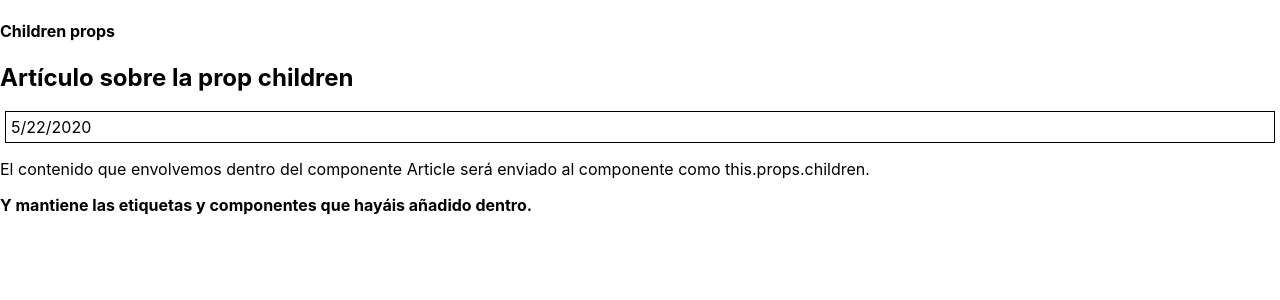
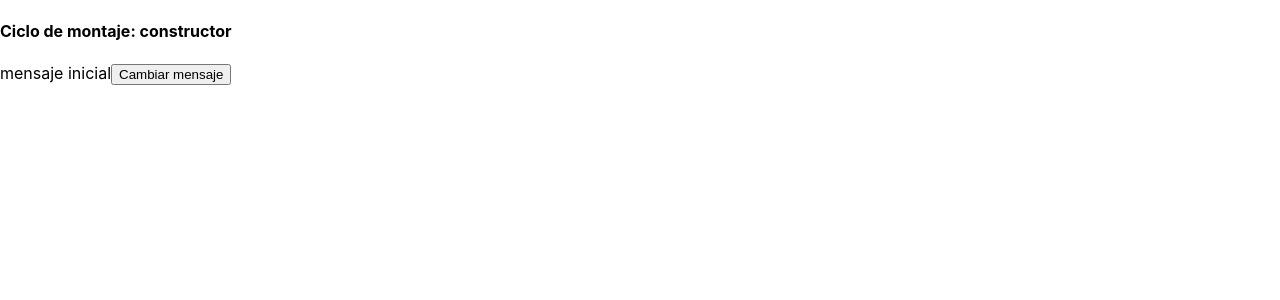
Before and after one commit to jgmenendez/udemy-curso, a React (Create React App) app: page / in a window 1280 px wide. Shown: the top 300 px of the page. Built offline with nearby package versions, Linux system fonts and the light colour scheme.

Commit message:
Ciclo de vida de componentes

```diff
--- a/src/App.js
+++ b/src/App.js
@@ -1,47 +1,33 @@
 import React, { Component } from "react";
-import PropTypes from 'prop-types';
 
-class Box extends Component {
-  render() {
-    return (
-      <div style={{ border: '1px solid #000', margin: 5, padding: 5 }}>
-        { this.props.children }
-      </div>
-    );
+class App extends Component {
+  // constructor por defecto
+  // constructor(...args) {
+  //   super(...args);
+  // }
+
+  constructor(props) {
+    console.log('constructor');
+    super(props); // Este método llama al constructor de Component
+
+    // inicializamos el state de nuestro componente
+    this.state = { mensajeInicial: 'mensaje inicial' };
+
+    // bindemaos el contexto al método
+    // this.handleClick = this.handleClick.bind(this);
   }
-}
 
-class Article extends Component {
-  static propTypes = {
-    author: PropTypes.string.isRequired
+  handleClick = () => {
+    this.setState({ mensajeInicial: 'mensaje cambiado' });
   }
 
   render() {
-    const { author, children, date, title } = this.props;
-
-    return (
-      <section>
-        <h2>{ title }</h2>
-        { author && <p><em>Escrito por { author }</em></p> }
-        <Box>{ date }</Box>
-        <article>{ children }</article>
-      </section>
-    );
-  }
-}
-
-class App extends Component {
-  render() {
+    console.log('render');
     return (
       <div className="App">
-        <h4>Children props</h4>
-        <Article
-          date={ new Date().toLocaleDateString() }
-          title='Artículo sobre la prop children'
-        >
-          <p>El contenido que envolvemos dentro del componente Article será enviado al componente como this.props.children.</p>
-          <strong>Y mantiene las etiquetas y componentes que hayáis añadido dentro.</strong>
-        </Article>
+        <h4>Ciclo de montaje: constructor</h4>
+        { this.state.mensajeInicial }
+        <button onClick={ this.handleClick }>Cambiar mensaje</button>
       </div>
     );
   }
```
